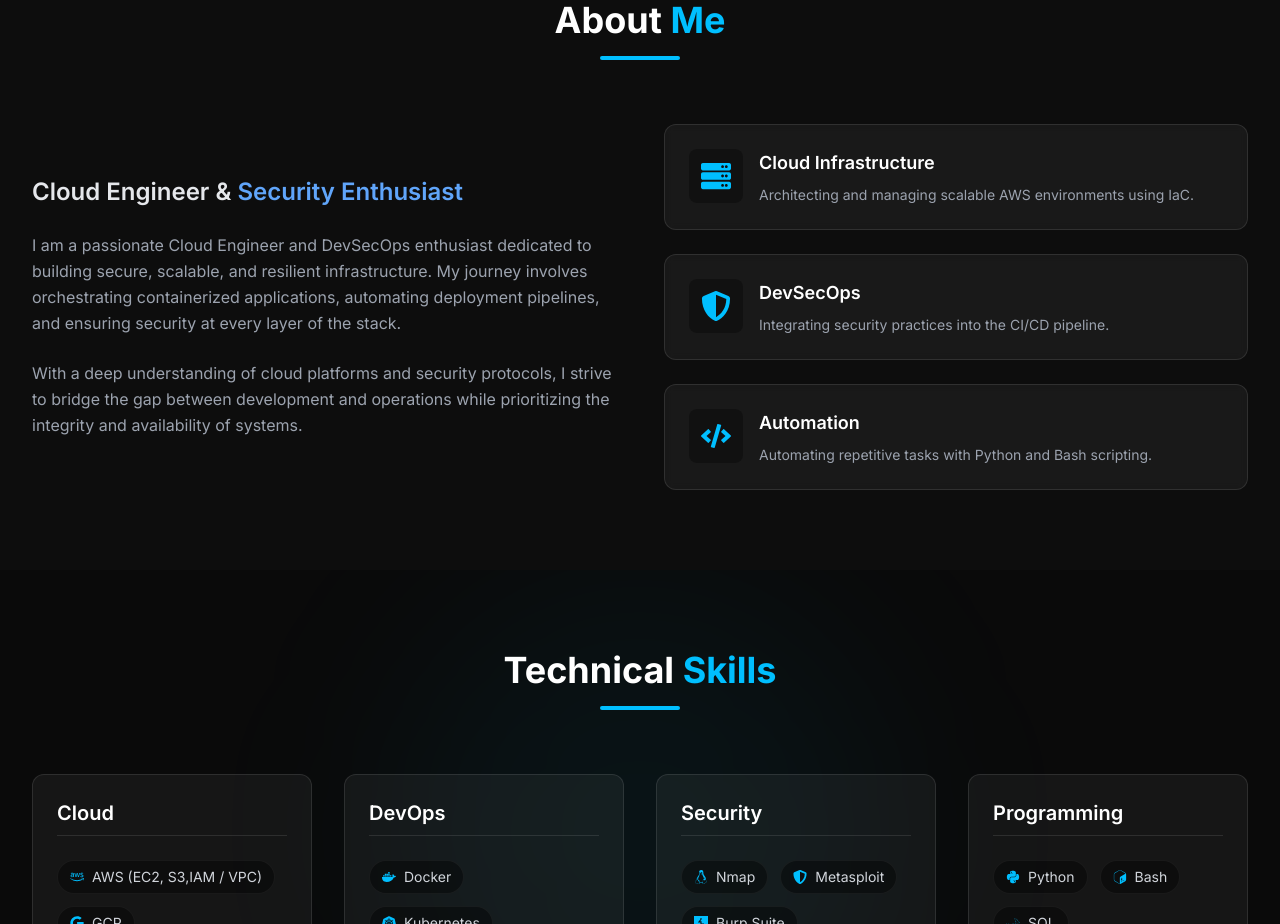
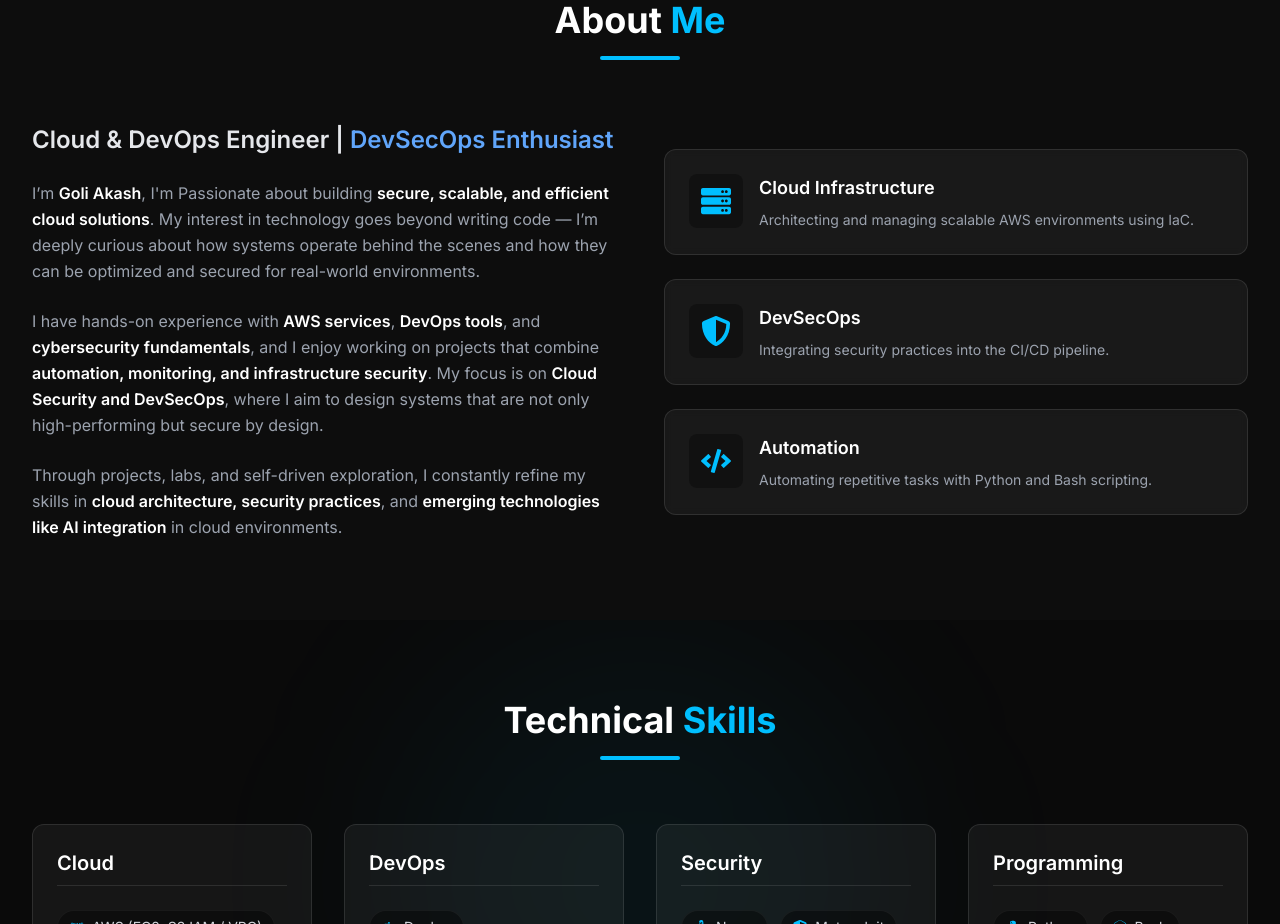
Before and after one commit to goliakash/goliakash_portfolio, a React (Vite) app: page / in a window 1280 px wide. Shown: the part 880-1804 px from the top of the page. Built offline with nearby package versions, Linux system fonts and the light colour scheme.

Commit message:
changed the about section

```diff
--- a/src/components/About.jsx
+++ b/src/components/About.jsx
@@ -25,13 +25,16 @@ const About = () => {
                         viewport={{ once: true }}
                     >
                         <h3 className="text-2xl font-semibold text-gray-200 mb-6">
-                            Cloud Engineer & <span className="text-blue-400">Security Enthusiast</span>
+                            Cloud & DevOps Engineer | <span className="text-blue-400">DevSecOps Enthusiast</span>
                         </h3>
                         <p className="text-gray-400 leading-relaxed mb-6">
-                            I am a passionate Cloud Engineer and DevSecOps enthusiast dedicated to building secure, scalable, and resilient infrastructure. My journey involves orchestrating containerized applications, automating deployment pipelines, and ensuring security at every layer of the stack.
+                            I’m <span className="text-white font-semibold">Goli Akash</span>, I'm<span className="text-white font-semibold"></span> Passionate about building <span className="text-white font-semibold">secure, scalable, and efficient cloud solutions</span>. My interest in technology goes beyond writing code — I’m deeply curious about how systems operate behind the scenes and how they can be optimized and secured for real-world environments.
+                        </p>
+                        <p className="text-gray-400 leading-relaxed mb-6">
+                            I have hands-on experience with <span className="text-white font-semibold">AWS services</span>, <span className="text-white font-semibold">DevOps tools</span>, and <span className="text-white font-semibold">cybersecurity fundamentals</span>, and I enjoy working on projects that combine <span className="text-white font-semibold">automation, monitoring, and infrastructure security</span>. My focus is on <span className="text-white font-semibold">Cloud Security and DevSecOps</span>, where I aim to design systems that are not only high-performing but secure by design.
                         </p>
                         <p className="text-gray-400 leading-relaxed">
-                            With a deep understanding of cloud platforms and security protocols, I strive to bridge the gap between development and operations while prioritizing the integrity and availability of systems.
+                            Through projects, labs, and self-driven exploration, I constantly refine my skills in <span className="text-white font-semibold">cloud architecture, security practices</span>, and <span className="text-white font-semibold">emerging technologies like AI integration</span> in cloud environments.
                         </p>
                     </motion.div>
 
```
